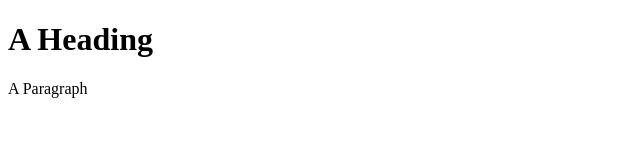
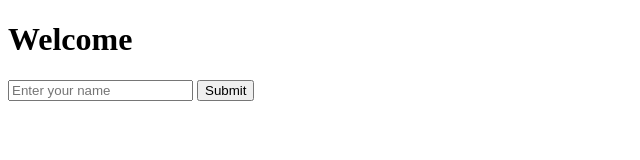
Before and after one commit to churchofidiots/javascript_DOM_3, a plain HTML site: page index.html in a window 1280 px wide. Shown: the whole page, without its empty margins (0-640 px from the left). Drawn offline with Linux system fonts and the light colour scheme.

Commit message:
first commit

```diff
--- a/index.html
+++ b/index.html
@@ -1,19 +1,19 @@
 <!DOCTYPE html>
 <html>
     <head>
-        <title>Document</title>
+        <title>Welcome Page</title>
     </head>
 
     <body>
-        <Header>
-            <h1>A Heading</h1>
-        </Header>
 
-        <main>
-            <p>A Paragraph</p>
-        </main>
+        <h1 id="Welcome-Message">Welcome</h1>
 
-        <script src="script.js" defer></script>
+        <form id="name-form">
+            <input type="text" id="name-input" placeholder="Enter your name">
+            <button type="submit">Submit</button>
+        </form>
+
+        <script src="script.js"></script>
     </body>
 </html>
 
--- a/script.js
+++ b/script.js
@@ -0,0 +1,10 @@
+const form = document.getElementById('name-form');
+const input = document.getElementById('name-input');
+const welcomeMessage = document.getElementById('welcome-message');
+
+form.addEventListener('submit', function(event) {
+    event.preventDefault();
+
+    const name = input.ariaValueMax;
+    welcomeMessage.textContent = 'welcome, ' + name + '!';
+});
```
